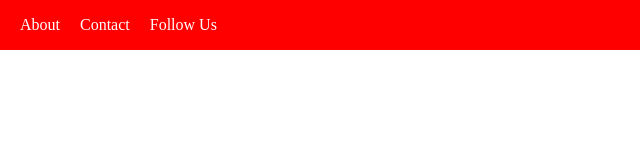
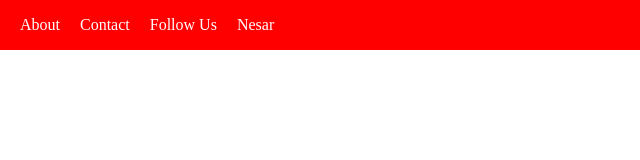
Before and after one commit to DevRezaur/test-project, a plain HTML site: page index.html in a window 1280 px wide. Shown: the full height of the page, 0-640 px from the left. Drawn offline with Linux system fonts and the light colour scheme.

Commit message:
changed from nesar

```diff
--- a/index.html
+++ b/index.html
@@ -12,6 +12,7 @@
     <a href="#">About</a>
     <a href="#">Contact</a>
     <a href="#">Follow Us</a>
+    <a href="#">Nesar</a>
 </nav>
 
 </body>
```
